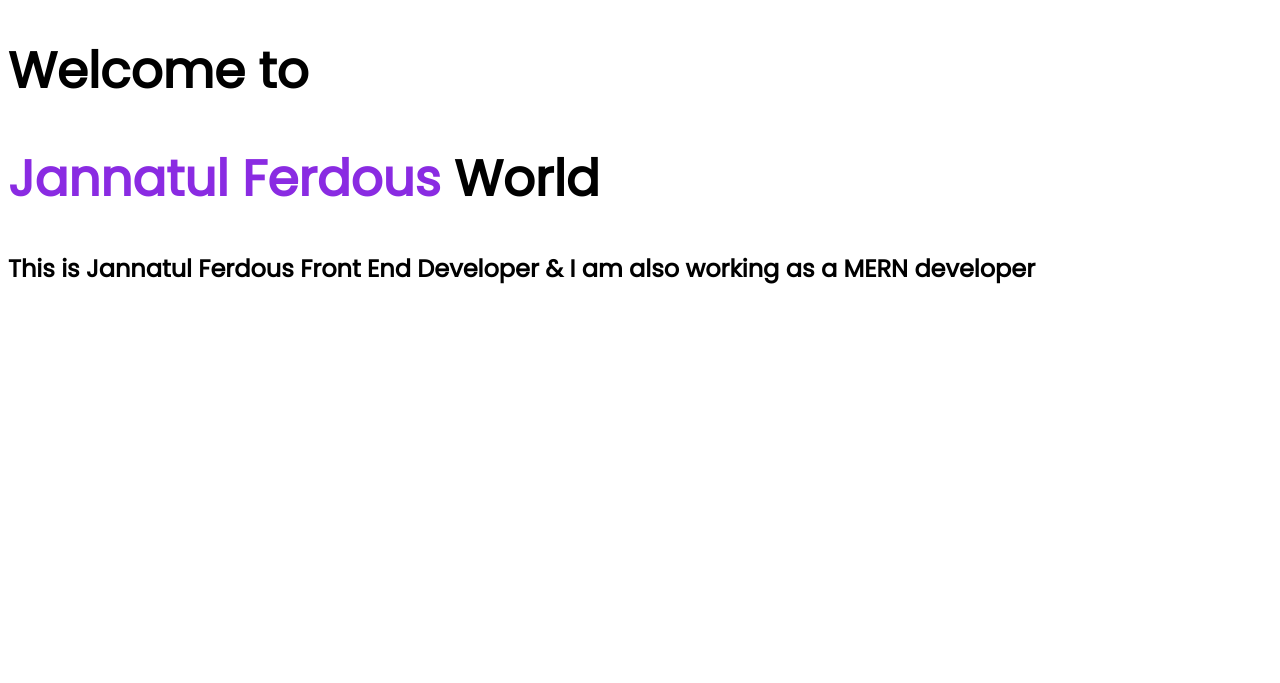
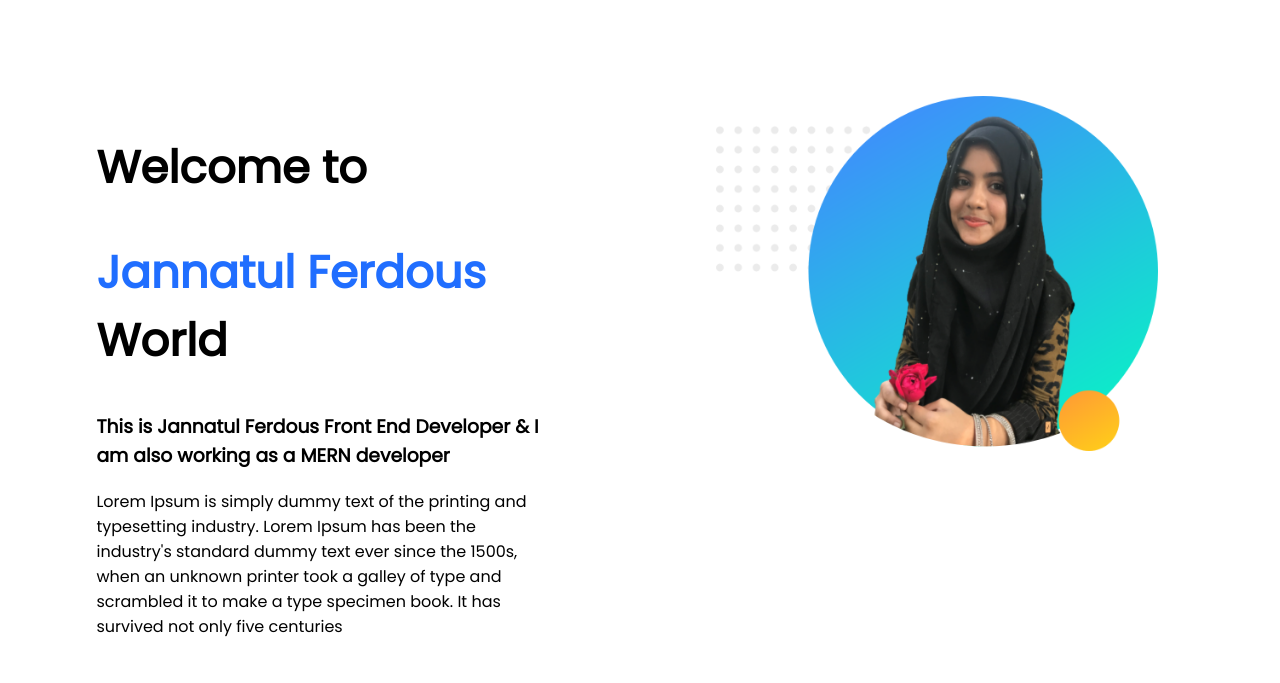
Before and after one commit to JannatulFariha/web.portfolio, a plain HTML site: page index.html in a window 1280 px wide. Drawn offline with Linux system fonts and the light colour scheme.

Commit message:
header design

```diff
--- a/index.html
+++ b/index.html
@@ -9,8 +9,16 @@
     <link rel="stylesheet" href="style.css">
 </head>
 <body>
-    <h1>Welcome to</h1>
-    <h1> <span class="name-highlight">Jannatul Ferdous</span> World</h1>
-    <h2>This is Jannatul Ferdous Front End Developer & I am also working as a MERN developer</h2>
+    <section>
+        <div class="half-width">
+        <h1>Welcome to</h1>
+        <h1> <span class="name-highlight">Jannatul Ferdous</span> World</h1>
+        <h3>This is Jannatul Ferdous Front End Developer & I am also working as a MERN developer</h3>
+        <p>Lorem Ipsum is simply dummy text of the printing and typesetting industry. Lorem Ipsum has been the industry's standard dummy text ever since the 1500s, when an unknown printer took a galley of type and scrambled it to make a type specimen book. It has survived not only five centuries</p>
+        </div>
+        <div class="half-width">
+            <img src="images/fariha.png" alt="profile image">
+        </div>
+    </section>
 </body>
 </html>
--- a/style.css
+++ b/style.css
@@ -2,8 +2,19 @@ body{
     font-family: 'Poppins', sans-serif;
 }
 h1{
-    font-size: 50px;
+    font-size: 45px;
 }
+
 .name-highlight{
-    color:blueviolet;
+    color:rgba(2, 91, 255, 0.884);
 }
+
+.half-width{
+width: 35%;
+float: left;
+margin: 5%;
+padding: 2%;
+}
+.half-width img{
+    width: 100%;
+}
```
Also changed, not shown: images/fariha.png (added).
